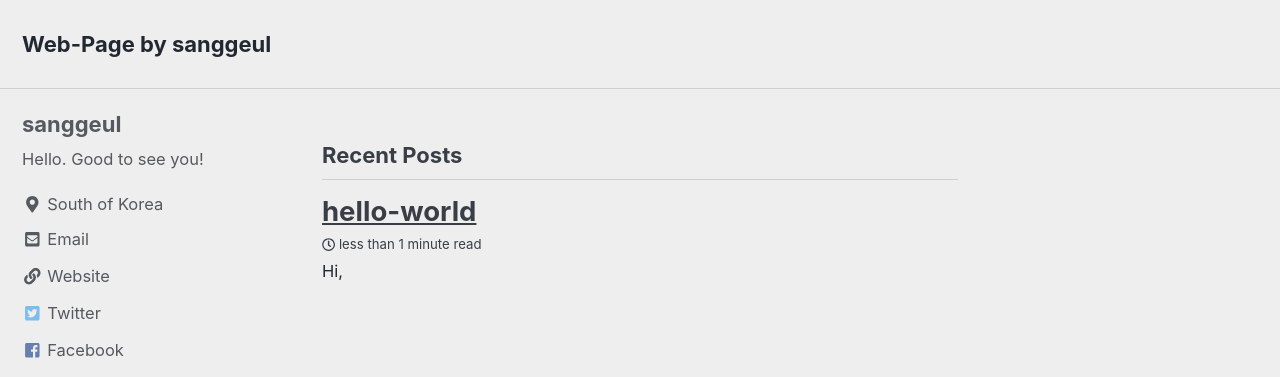
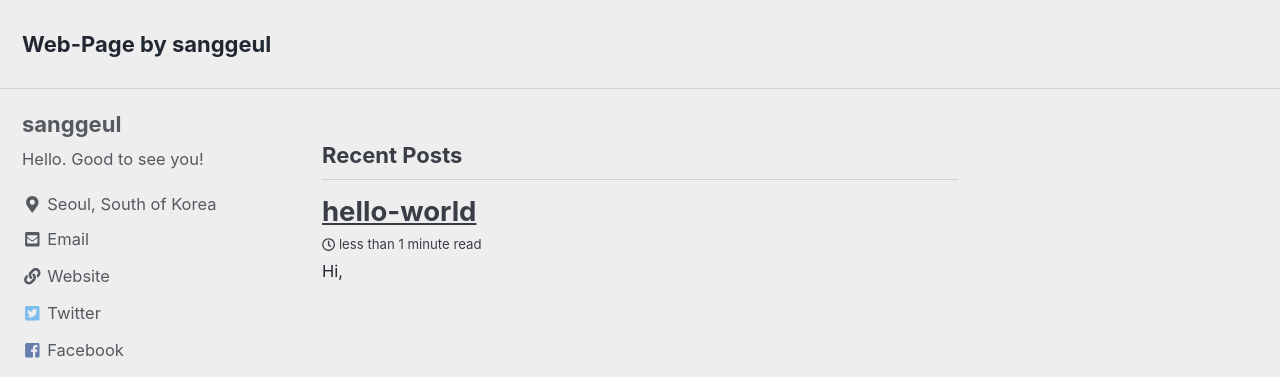
Before and after one commit to sanggeul/sanggeul.github.io, a Jekyll site: the page built from index.html, in a window 1280 px wide. Shown: the top 377 px of the page. Built offline with Jekyll 4.4.1, drawn with Linux system fonts in a browser that asks for light colours; cached includes are drawn as plain includes; the list of posts is cut into pages by our own code.

Commit message:
Update _config.yml

```diff
--- a/_config.yml
+++ b/_config.yml
@@ -110,7 +110,7 @@ author:
   name             : "sanggeul"
   avatar           : # path of avatar image, e.g. "/assets/images/bio-photo.jpg"
   bio              : "Hello. Good to see you!"
-  location         : "South of Korea"
+  location         : "Seoul, South of Korea"
   #email            : "sanggeul.lee@gmail.com"
   links:
     - label: "Email"
```
